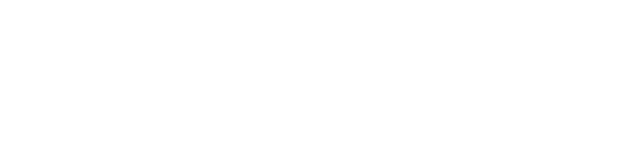
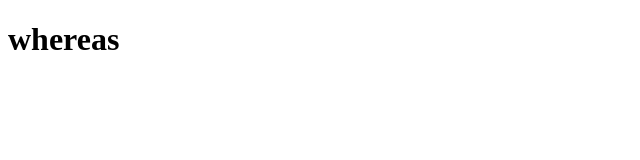
Before and after one commit to ajayiopemipo/git-one, a plain HTML site: page index.html in a window 1280 px wide. Shown: the whole page, without its empty margins (0-640 px from the left). Drawn offline with Linux system fonts and the light colour scheme.

Commit message:
added h1

```diff
--- a/index.html
+++ b/index.html
@@ -5,6 +5,6 @@
     <title>Opeeee</title>
   </head>
   <body>
-
+     <h1>whereas</h1>
   </body>
 </html>
```
